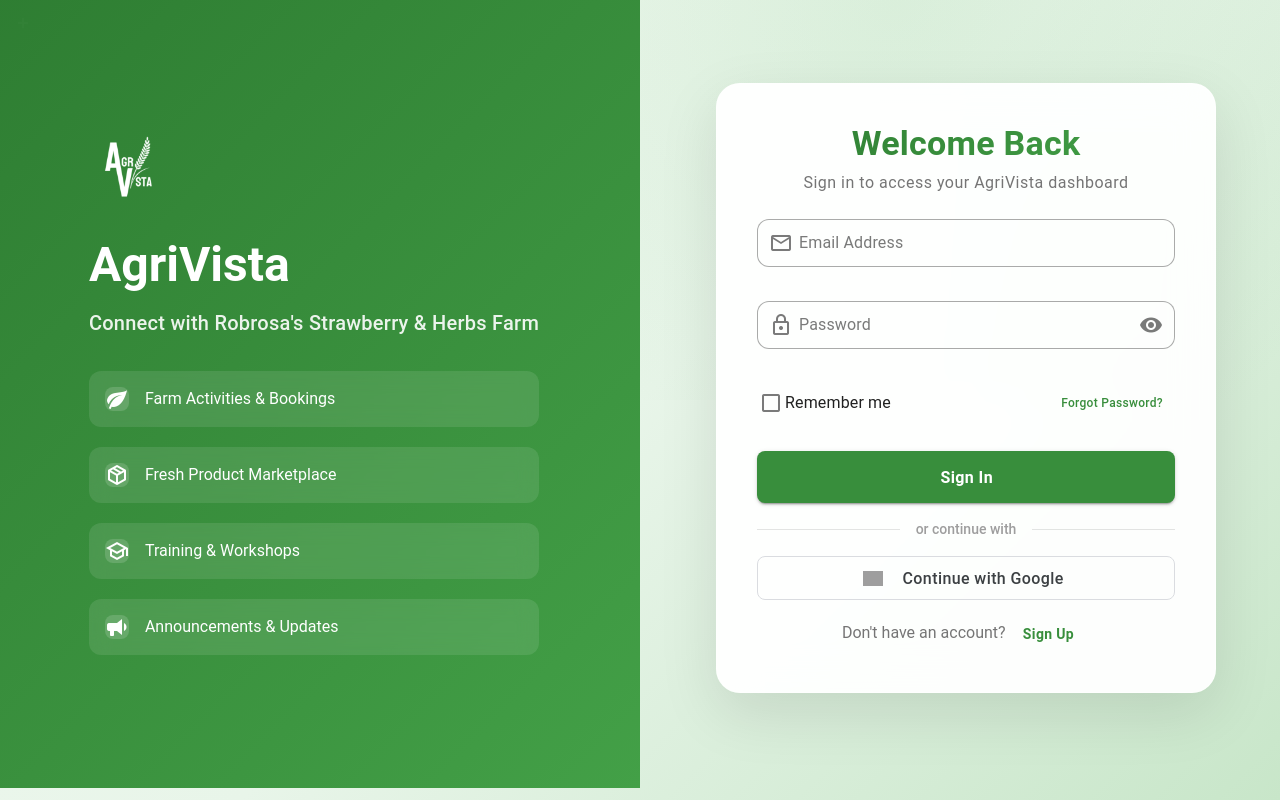
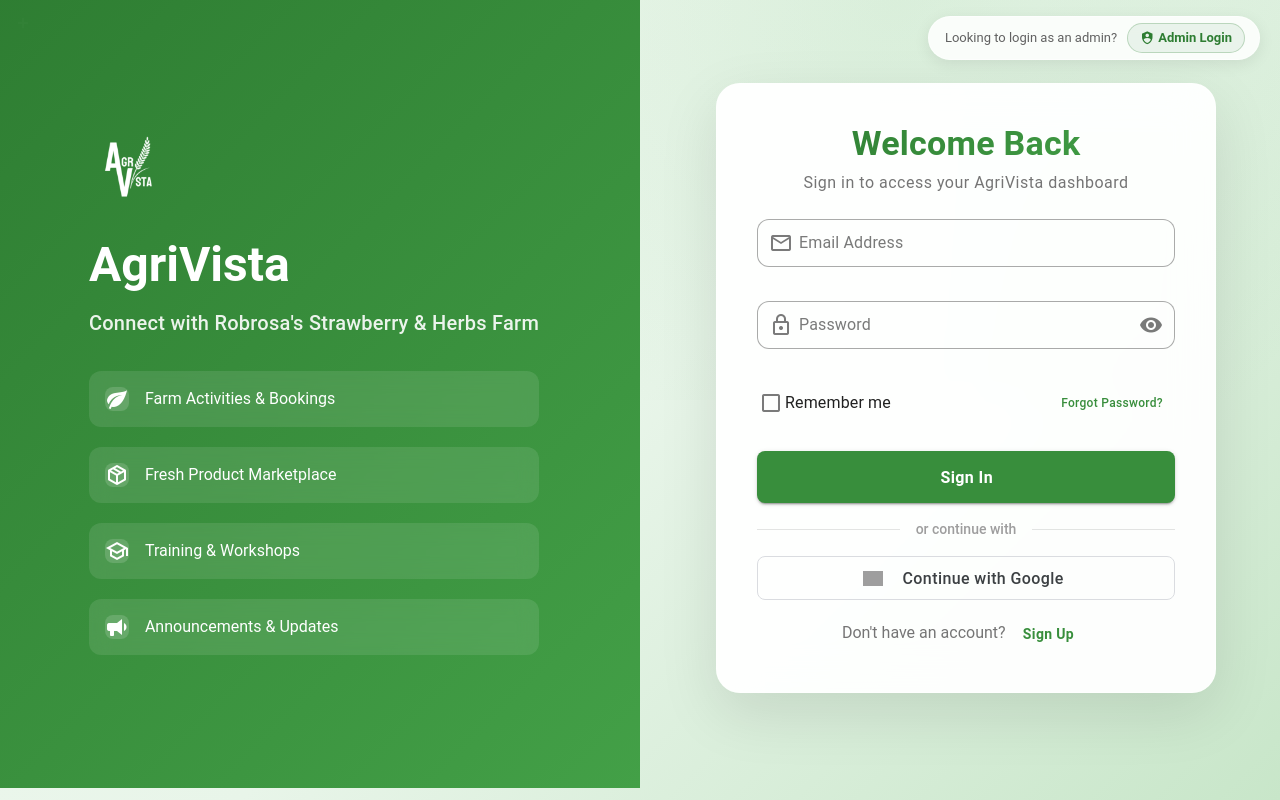
Before and after one commit to Jnnnbiloggg/AgriVista, a Vue app: page /account in a window 1280 px wide. Built offline with nearby package versions, Linux system fonts and the light colour scheme; no server answers; grey boxes are pictures that could not be loaded.

Commit message:
feat: Implement a role switching mechanism with a UI toggle for admin and user login, including a `switchRole` function and corresponding styles.

```diff
--- a/src/modules/auth/views/AuthPage.vue
+++ b/src/modules/auth/views/AuthPage.vue
@@ -131,6 +131,26 @@ const goToLanding = () => {
   router.push('/')
 }
 
+const switchRole = () => {
+  const newRole = selectedRole.value === 'admin' ? 'user' : 'admin'
+  selectedRole.value = newRole
+  // Reset form and messages when switching roles
+  errorMessage.value = ''
+  successMessage.value = ''
+  form.value = {
+    email: '',
+    password: '',
+    confirmPassword: '',
+    fullName: '',
+    rememberMe: false,
+  }
+  // Keep register mode off for admin; stay in login mode
+  if (newRole === 'admin') {
+    isRegisterMode.value = false
+  }
+  router.replace({ query: { ...route.query, role: newRole } })
+}
+
 const pageTitle = computed(() => {
   const prefix = isRegisterMode.value ? 'Create Account' : 'Welcome Back'
   if (selectedRole.value && !isRegisterMode.value) {
@@ -151,6 +171,22 @@ const pageSubtitle = computed(() => {
   <v-app>
     <v-main>
       <v-container fluid class="auth-container">
+        <!-- Role Switch Toggle (top right) -->
+        <div class="role-switch-banner">
+          <span class="role-switch-label">
+            {{
+              selectedRole === 'admin'
+                ? 'Looking to login as a user?'
+                : 'Looking to login as an admin?'
+            }}
+          </span>
+          <button class="role-switch-btn" @click="switchRole">
+            <v-icon size="14" class="mr-1">
+              {{ selectedRole === 'admin' ? 'mdi-account' : 'mdi-shield-account' }}
+            </v-icon>
+            {{ selectedRole === 'admin' ? 'User Login' : 'Admin Login' }}
+          </button>
+        </div>
         <v-row align="center" justify="center" class="fill-height">
           <!-- Left Side - Branding (hidden on mobile) -->
           <v-col cols="12" lg="6" class="hidden-md-and-down branding-section">
@@ -583,6 +619,52 @@ const features = [
   box-shadow: 0 4px 12px rgba(0, 0, 0, 0.1);
 }
 
+.role-switch-banner {
+  position: fixed;
+  top: 16px;
+  right: 20px;
+  z-index: 100;
+  display: flex;
+  align-items: center;
+  gap: 10px;
+  background: rgba(255, 255, 255, 0.85);
+  backdrop-filter: blur(12px);
+  border: 1px solid rgba(255, 255, 255, 0.5);
+  border-radius: 50px;
+  padding: 6px 14px 6px 16px;
+  box-shadow: 0 4px 16px rgba(0, 0, 0, 0.08);
+}
+
+.role-switch-label {
+  font-size: 13px;
+  color: #616161;
+  font-weight: 400;
+  white-space: nowrap;
+}
+
+.role-switch-btn {
+  display: inline-flex;
+  align-items: center;
+  font-size: 13px;
+  font-weight: 600;
+  color: #2e7d32;
+  background: rgba(46, 125, 50, 0.08);
+  border: 1px solid rgba(46, 125, 50, 0.25);
+  border-radius: 50px;
+  padding: 4px 12px;
+  cursor: pointer;
+  white-space: nowrap;
+  transition: all 0.2s ease;
+  line-height: 1.5;
+}
+
+.role-switch-btn:hover {
+  background: rgba(46, 125, 50, 0.16);
+  border-color: rgba(46, 125, 50, 0.45);
+  transform: translateY(-1px);
+  box-shadow: 0 3px 8px rgba(46, 125, 50, 0.2);
+}
+
 /* Responsive */
 @media (max-width: 1264px) {
   .auth-card {
@@ -598,5 +680,15 @@ const features = [
   .form-section {
     padding: 20px 12px;
   }
+
+  .role-switch-banner {
+    top: 10px;
+    right: 10px;
+    padding: 5px 10px 5px 12px;
+  }
+
+  .role-switch-label {
+    display: none;
+  }
 }
 </style>
```
